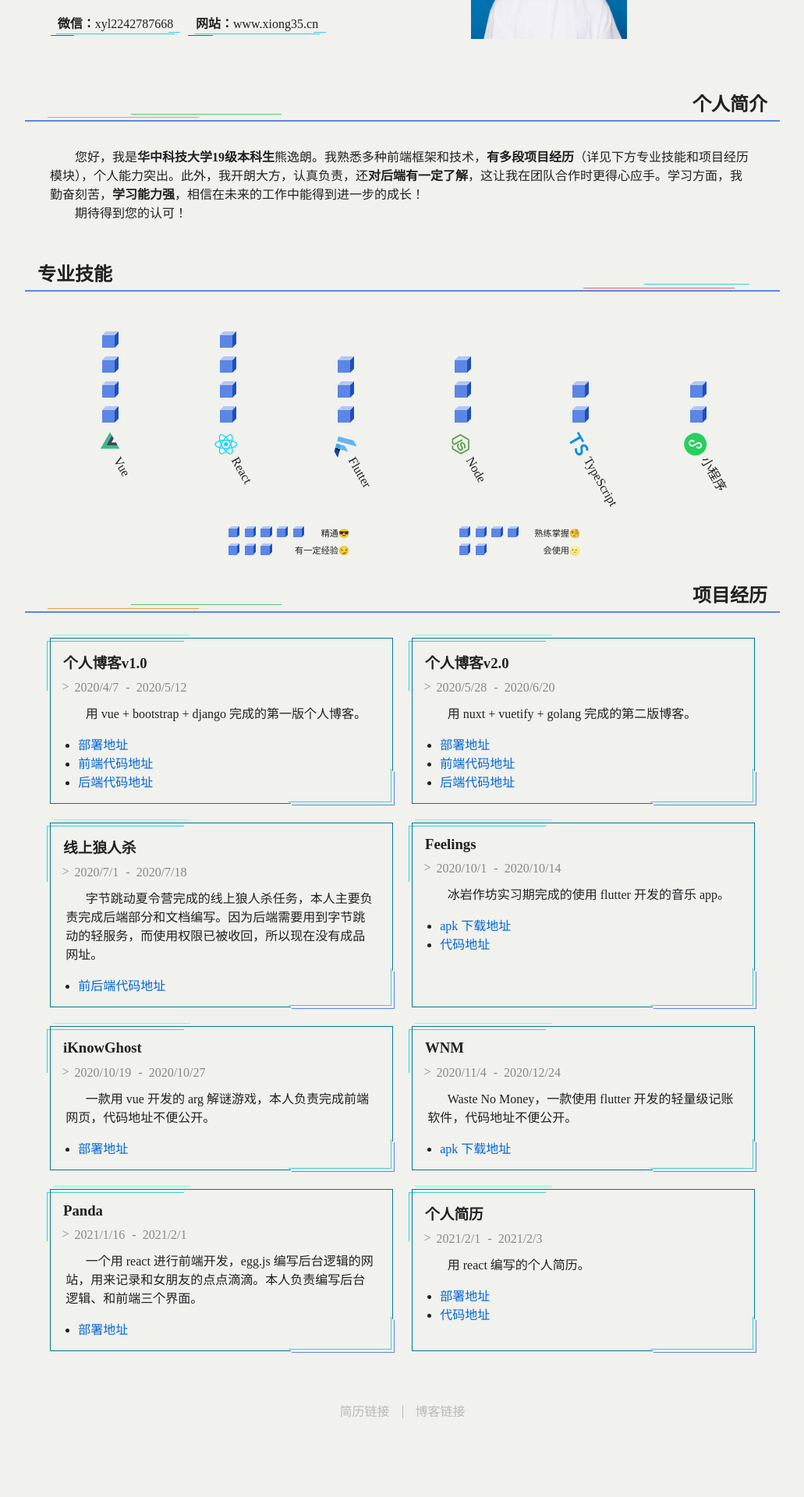
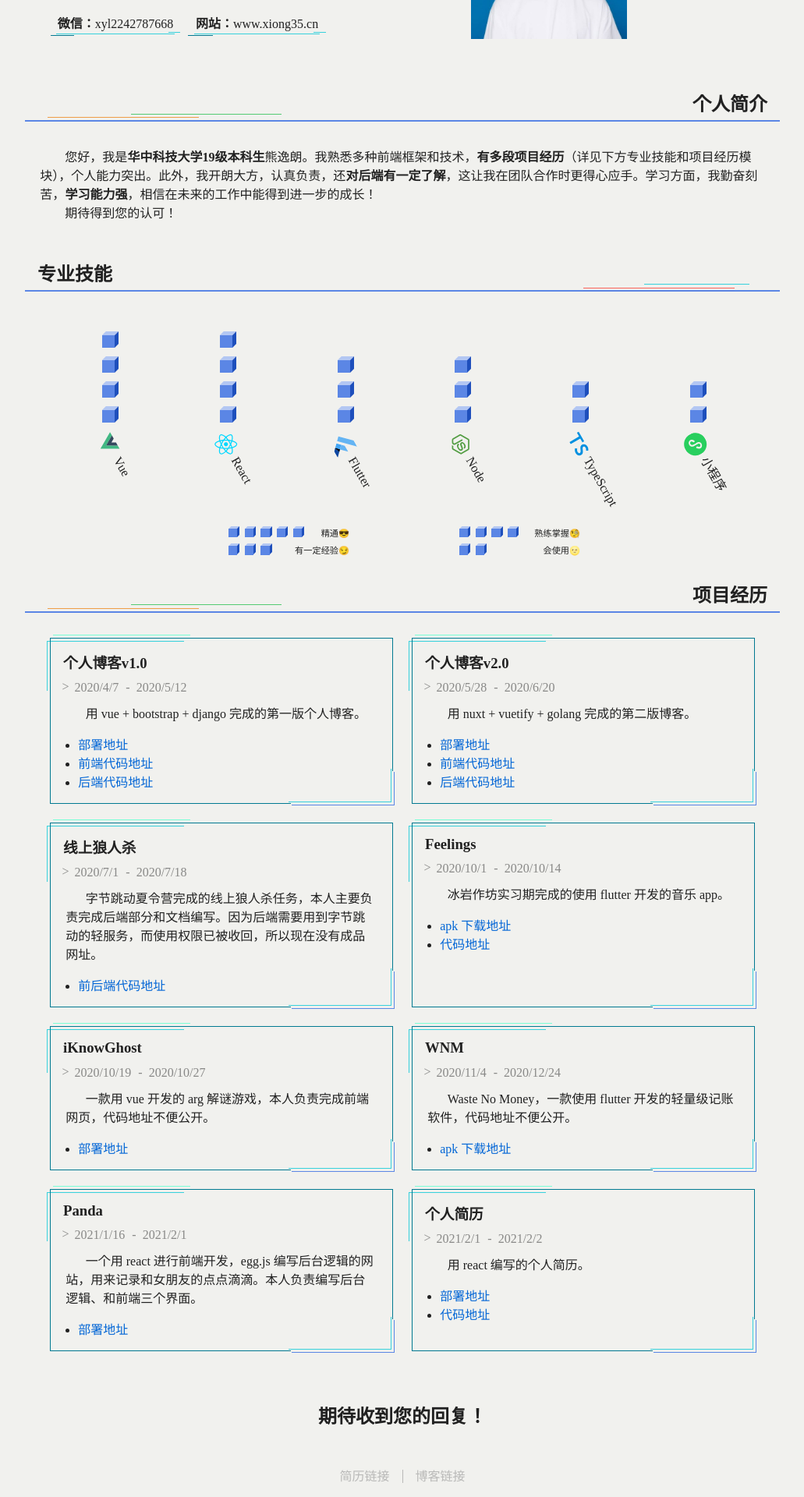
Before and after one commit to xiong35/resume, a React (Create React App) app: page / in a window 1280 px wide. Shown: the part 334-2254 px from the top of the page at 78% size, without its empty margins (124-1155 px from the left). Before the commit the page ends 2171 px from the top, so only its background shows below. Built offline with nearby package versions, Linux system fonts and the light colour scheme.

Commit message:
ready to deploy

```diff
--- a/src/App.jsx
+++ b/src/App.jsx
@@ -16,6 +16,9 @@ export default class App extends Component {
         <Skills />
         <Experience />
         <footer className="footer">
+          <h2 style={{ marginBottom: "3rem" }}>
+            期待收到您的回复！
+          </h2>
           <a
             className="footer-item"
             href="http://resume.xiong35.cn"
--- a/src/parts/Experience/index.scss
+++ b/src/parts/Experience/index.scss
@@ -8,6 +8,7 @@
     gap: 1.5rem;
     @media (max-width: 750px) {
       grid-template-columns: 1fr;
+      padding: 2rem 0.5rem 0;
     }
   }
 }
--- a/src/parts/Summary/index.scss
+++ b/src/parts/Summary/index.scss
@@ -1,6 +1,6 @@
 .summary {
   .summary-main {
-    padding: 2rem 2rem 1rem;
+    padding: 2rem 2% 1rem;
     p {
       word-wrap: break-word;
       word-break: break-all;
--- a/src/static/experiences.js
+++ b/src/static/experiences.js
@@ -70,7 +70,7 @@ const experiences = [
   {
     name: "个人简历",
     from: "2021/2/1",
-    to: "2021/2/3",
+    to: "2021/2/2",
     description: "用 react 编写的个人简历。",
     links: [
       { name: "部署地址", href: "http://resume.xiong35.cn" },
```
